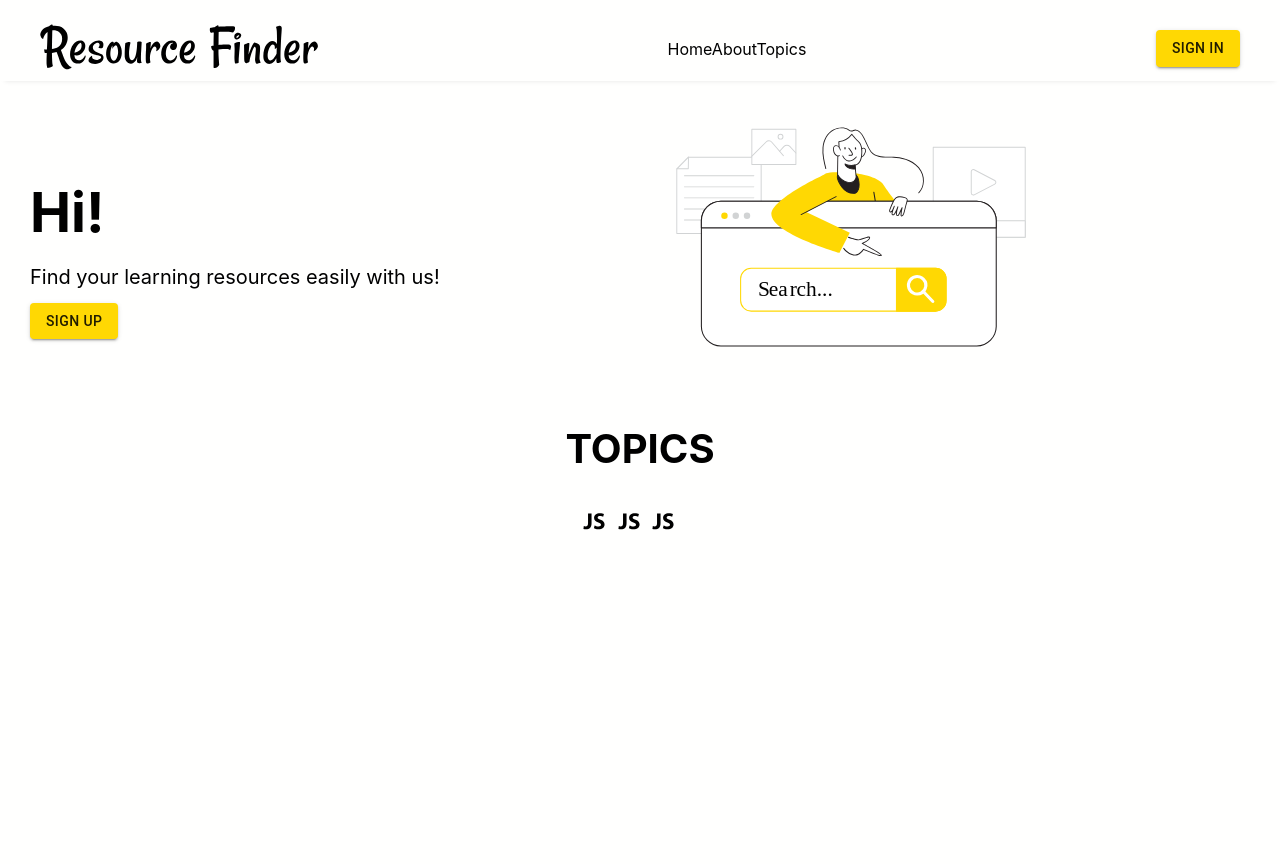
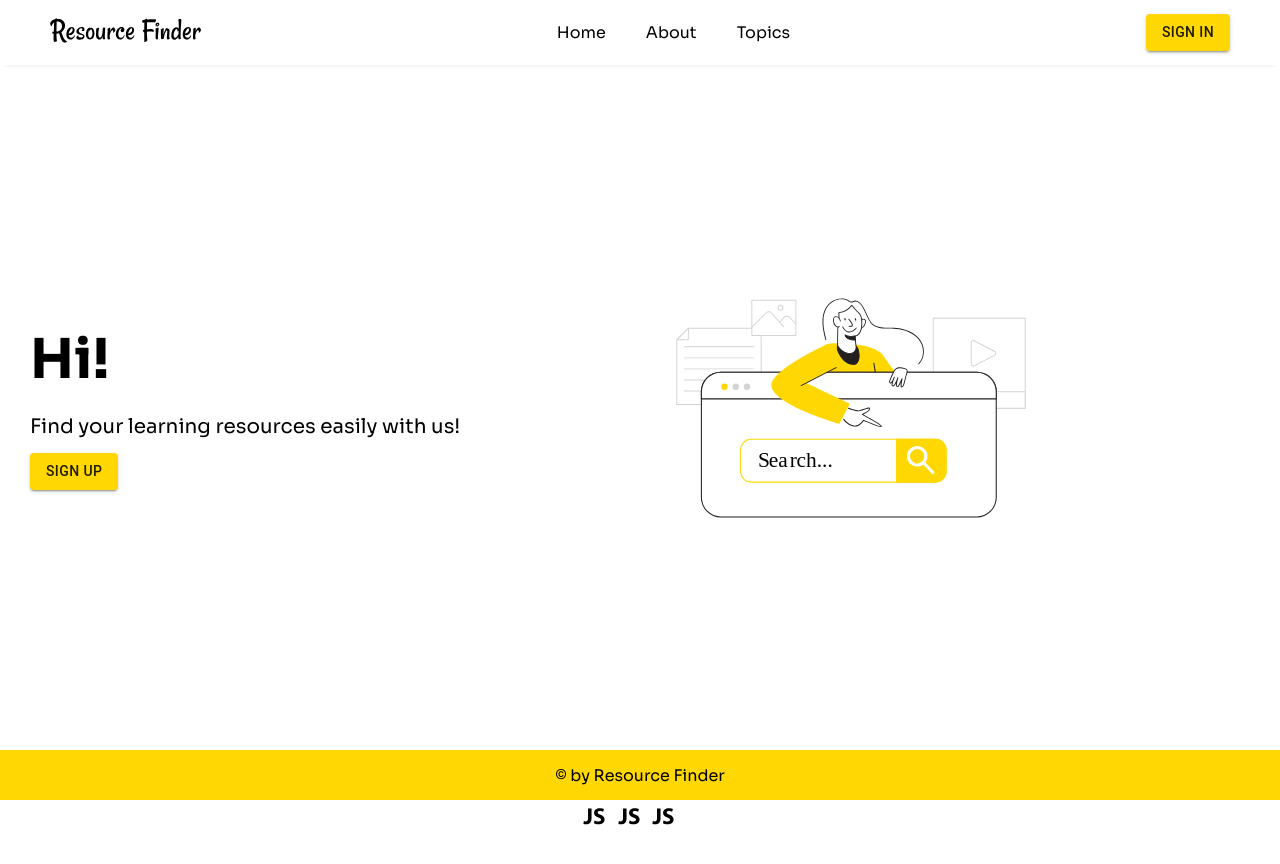
Before and after one commit to piall/resource-finder, a Next.js app: page / in a window 1280 px wide. Shown: the top 864 px of the page. Before the commit the page ends 816 px from the top, so only its background shows below. Built offline with nearby package versions, Linux system fonts and the light colour scheme.

Commit message:
Add common styles

```diff
--- a/styles/globals.scss
+++ b/styles/globals.scss
@@ -1,3 +1,6 @@
+@import url('https://fonts.googleapis.com/css2?family=Sora:wght@300;400;500;600;700;800&display=swap');
+@import url('https://fonts.googleapis.com/css2?family=Manrope:wght@300;400;500&display=swap');
+
 html,
 body {
   padding: 0;
@@ -13,39 +16,49 @@ a {
 
 * {
   box-sizing: border-box;
+  margin: 0px;
+
   --nav-height: 65px;
-  --button-color: #ffd803;
+  --footer-height: 50px;
+  --nav-color: #ffffff;
+  --background-color: #ffffff;
+  --yellow-color: #ffd803;
   --bold-text-color: #272343;
   --text-color: #2d334a;
-  --background-color: #fffffe;
 }
 
 /* Common */
 body {
   background-color: var(--background-color);
+  font-family: 'Sora', sans-serif;
 }
 
 nav {
   width: 100vw;
   height: var(--nav-height);
-  padding: 0px 40px;
-  background-color: var(--background-color);
+  background-color: var(--nav-color);
   display: flex;
   align-items: center;
   justify-content: space-between;
   box-shadow: 0 5px 5px -5px rgba(0, 0, 0, 0.1);
   position: fixed;
   z-index: 1;
+  padding: 0 50px;
 
-  .login-btn {
-    width: 100px;
-    height: 40px;
-    border: none;
-    border-radius: 10px;
-    background-color: var(--button-color);
-    color: var(--bold-text-color);
-    font-weight: bold;
-    box-shadow: 0 5px 5px -5px rgba(0, 0, 0, 0.1);
+  .brand {
+    img {
+      height: 25px;
+    }
+  }
+
+  .links-container {
+    a {
+      padding: 20px;
+    }
+
+    a.active {
+      color: var(--yellow-color);
+    }
   }
 }
 
@@ -59,3 +72,14 @@ nav {
 .page-container {
   padding: 0px 10px 10px 10px;
 }
+
+footer {
+  background-color: var(--yellow-color);
+  width: 100vw;
+  height: var(--footer-height);
+  position: fixed;
+  bottom: 0;
+  display: flex;
+  justify-content: center;
+  align-items: center;
+}
```
